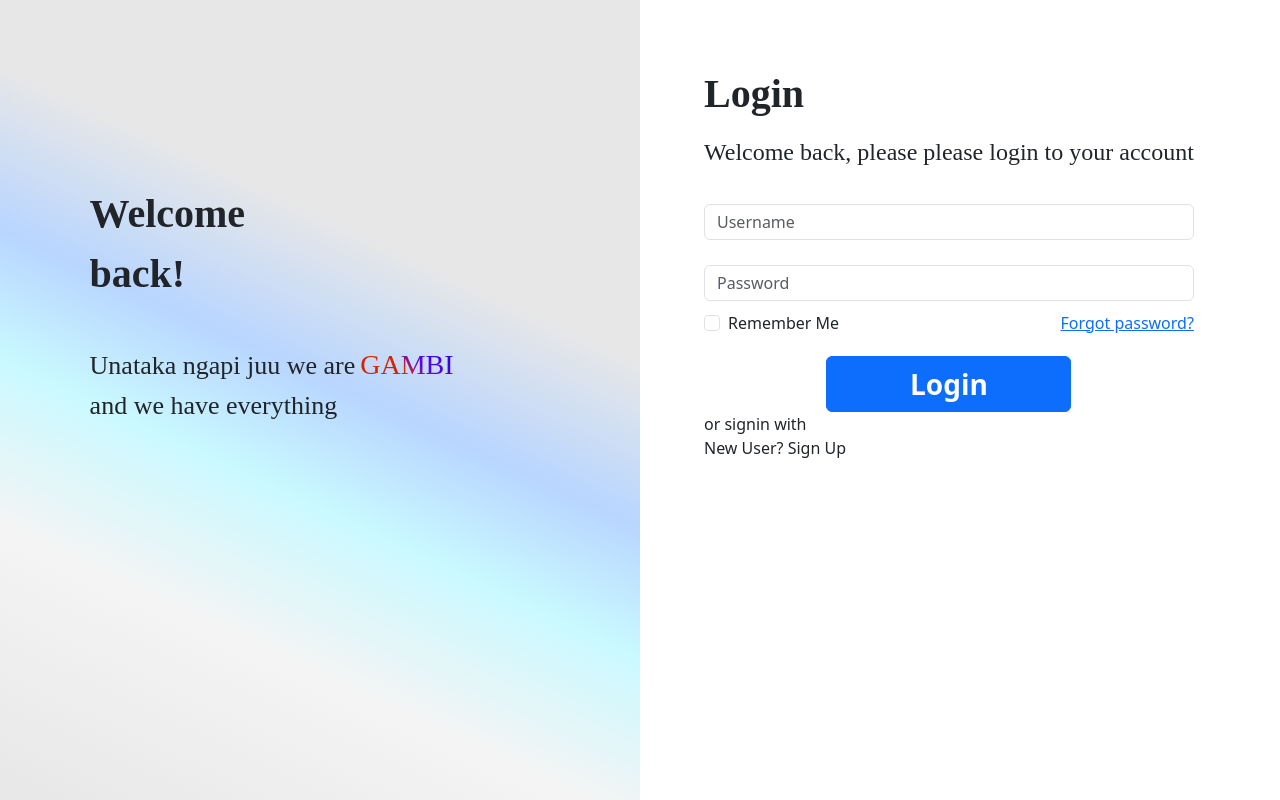
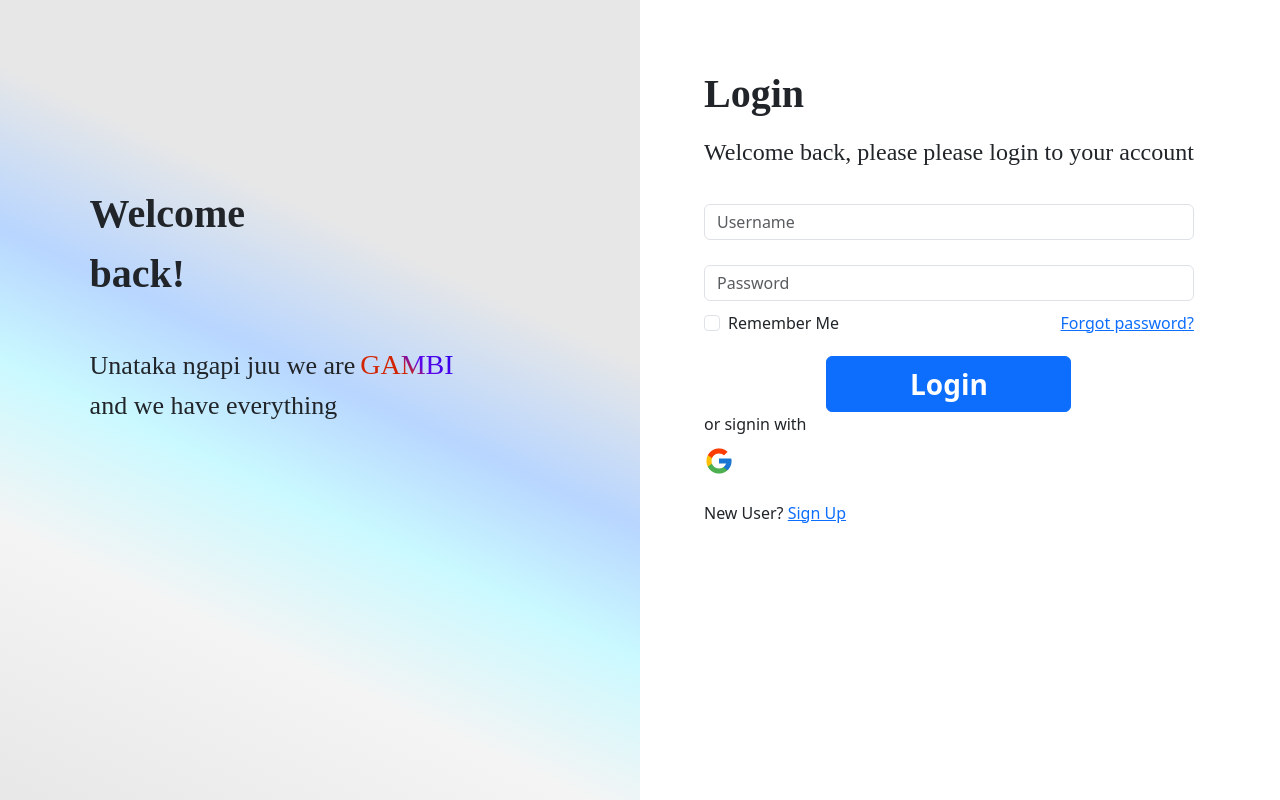
Before and after one commit to Red-stevo/Ecommerce, a React (Vite) app in the folder onshop/: page /auth/login in a window 1280 px wide. Built offline with nearby package versions, Linux system fonts and the light colour scheme.

Commit message:
Commit message >>>>> desktop view all done <<<<<

```diff
--- a/onshop/src/IndexPage/Pages/UserManagementPages/LoginPage.jsx
+++ b/onshop/src/IndexPage/Pages/UserManagementPages/LoginPage.jsx
@@ -1,6 +1,7 @@
 import "./Styles/LoginPage.css";
-import {Button, Form, FormControl} from "react-bootstrap";
+import {Button, Form, Image} from "react-bootstrap";
 import {Link} from "react-router-dom";
+import googleIcon from "./../../../assets/google-icon.png"
 
 const LoginPage = () => {
     return (
@@ -35,7 +36,8 @@ const LoginPage = () => {
                         </div>
                     </Form>
                     <span className={"or-sign-in"}>or signin with</span>
-                    <span>New User? Sign Up</span>
+                    <Image src={googleIcon} width={30} height={30} className={"google-icon"}/>
+                    <span className={"register-user-link"}>New User? <Link to={"#"} >Sign Up</Link></span>
                 </div>
 
             </div>
--- a/onshop/src/IndexPage/Pages/UserManagementPages/Styles/LoginPage.css
+++ b/onshop/src/IndexPage/Pages/UserManagementPages/Styles/LoginPage.css
@@ -97,3 +97,13 @@
     font-weight: 900;
     font-size: 28px;
 }
+
+.google-icon {
+   border-radius: 20px;
+    margin-top: 2%;
+
+}
+
+.register-user-link {
+    margin-top: 5%;
+}
```
Also changed, not shown: onshop/src/assets/google-icon.png.
